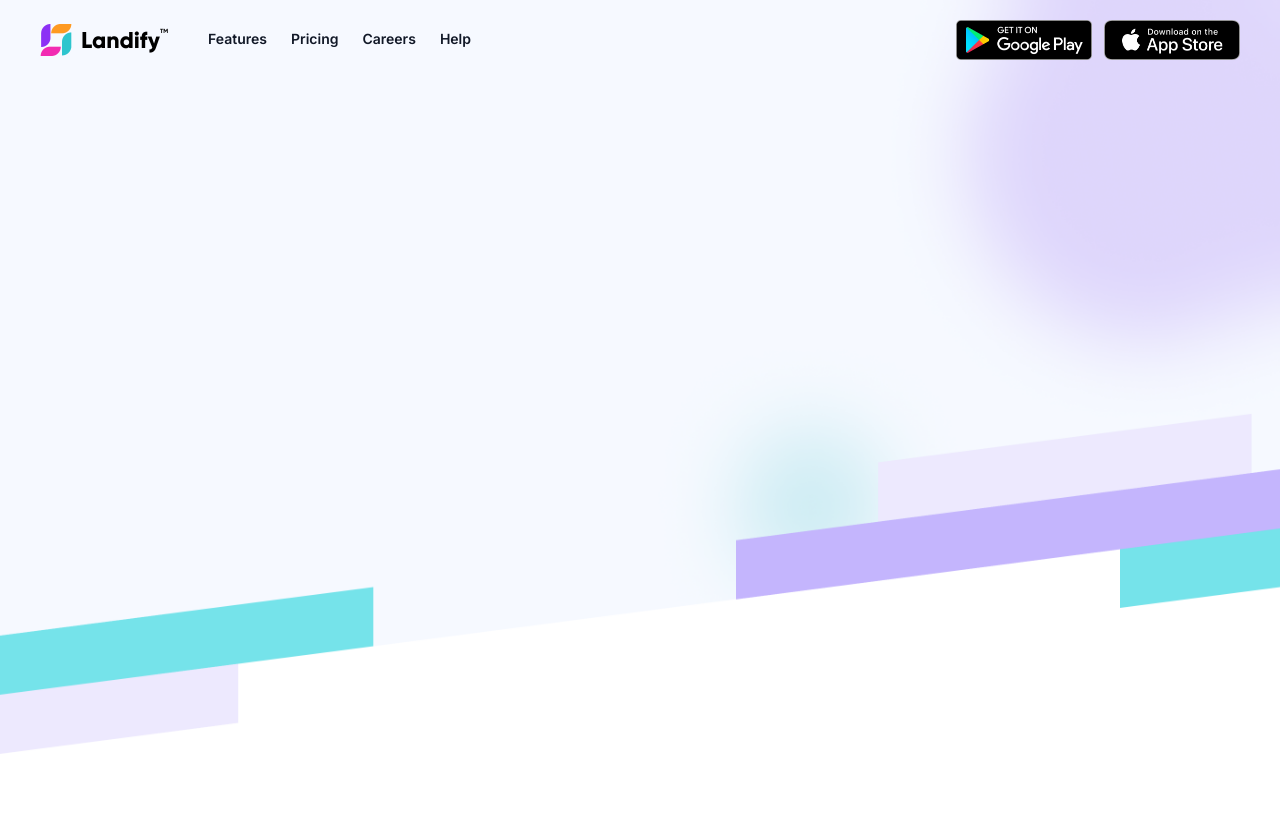
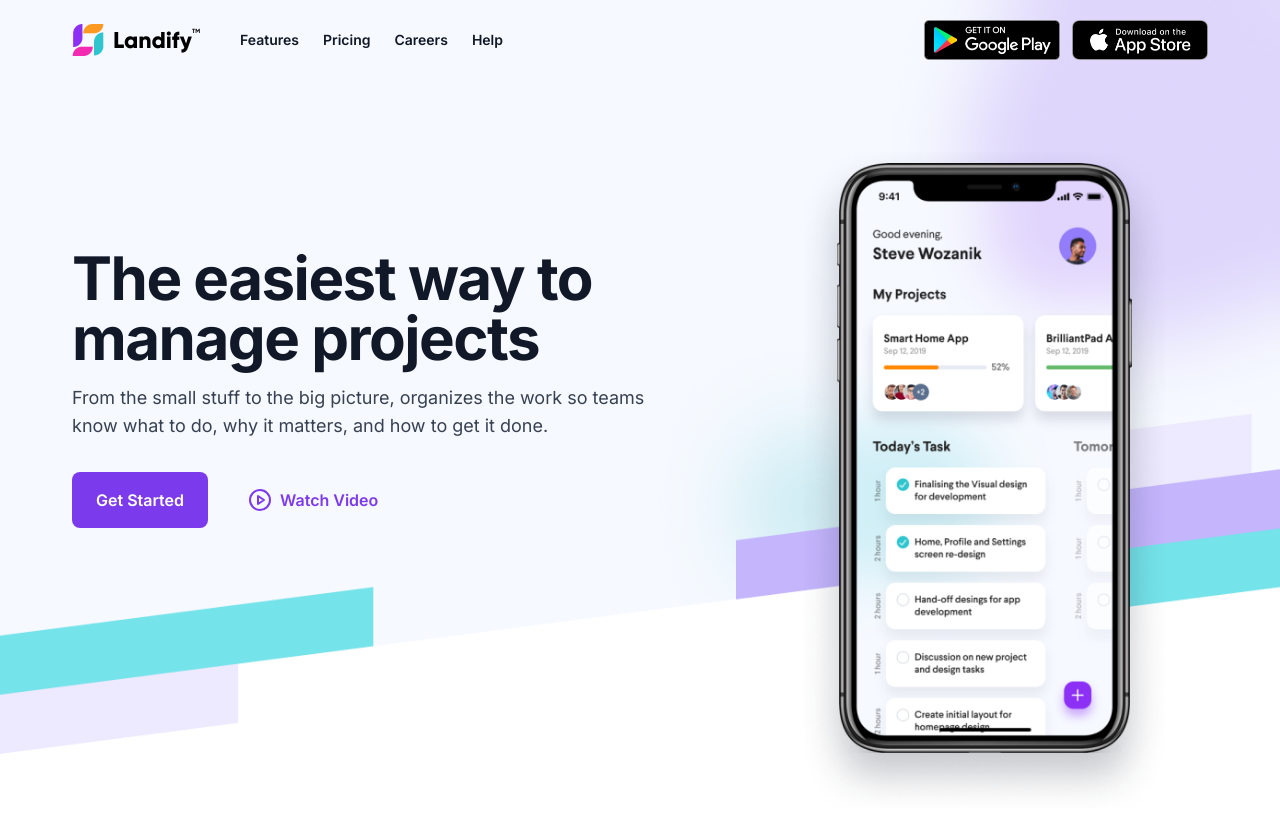
Before and after one commit to Khrysna/landify-design-1-react, a React (Vite) app: page / in a window 1280 px wide. Shown: the top 830 px of the page. Before the commit the page ends 800 px from the top, so only its background shows below. Built offline with nearby package versions, Linux system fonts and the light colour scheme.

Commit message:
add copywriting and mockup to home feature

```diff
--- a/src/App.tsx
+++ b/src/App.tsx
@@ -1,12 +1,37 @@
 import background from "./assets/background.png";
+import mockup from "./assets/mockup.png";
 import Navbar from "./components/Navbar";
+import { FiPlayCircle } from "react-icons/fi";
 
 function App() {
   return (
     <>
       <div className="relative">
-        <div className="flex flex-col max-w-[1440px] max-container padding-containerr">
+        <div className="flex flex-col max-container padding-container">
           <Navbar className="relative z-10" />
+          <div className="flex flex-col relative z-10 h-screen lg:py-[72px] lg:flex-row">
+            <div className="flex flex-col flex-none w-full lg:w-[55%] mr-8 pr-12 py-10 md:py-20 lg:py-24">
+              <h1 className="text-4xl md:text-5xl lg:text-6xl font-bold text-neutral-900 -tracking-wide leading-tight">
+                The easiest way to manage projects
+              </h1>
+              <p className="text-lg font-normal mt-4 text-neutral-700">
+                From the small stuff to the big picture, organizes the work so
+                teams know what to do, why it matters, and how to get it done.
+              </p>
+              <div className="flex mt-8 gap-4">
+                <button className="bg-primary-600 rounded-lg py-4 px-6 text-white text-base font-semibold ">
+                  Get Started
+                </button>
+                <button className="py-4 px-6 text-primary-600 text-base font-semibold flex items-center">
+                  <FiPlayCircle size={24} className="text-primary-600 mr-2" />{" "}
+                  Watch Video
+                </button>
+              </div>
+            </div>
+            <div className="flex flex-none lg:w-[45%] w-full h-full justify-center">
+              <img src={mockup} />
+            </div>
+          </div>
         </div>
         <img src={background} className="w-full h-screen z-0 absolute top-0" />
       </div>
--- a/src/components/Navbar.tsx
+++ b/src/components/Navbar.tsx
@@ -19,16 +19,13 @@ function Navbar({ className }: { className?: string }) {
   return (
     <>
       <div
-        className={twMerge(
-          className,
-          "flex h-20 items-center justify-between padding-container"
-        )}
+        className={twMerge(className, "flex h-20 items-center justify-between")}
       >
         <div className="flex">
           <img src={logo} className="h-[32px] w-[128px] mr-8" />
-          <ul className="lg:flex gap-2 hidden">
+          <ul className="lg:flex gap-2 hidden items-center">
             {navigations.map((navigation) => (
-              <li className="py-1 px-2 font-body-small font-semibold">
+              <li className="py-1 px-2 text-sm font-semibold text-neutral-900">
                 {navigation.title}
               </li>
             ))}
--- a/src/index.css
+++ b/src/index.css
@@ -2,17 +2,16 @@
 @tailwind components;
 @tailwind utilities;
 
+body {
+  font-family: "Inter";
+  -webkit-font-smoothing: antialiased;
+  -moz-osx-font-smoothing: grayscale;
+}
+
 .max-container {
-  @apply mx-auto max-w-[1440px];
+  @apply mx-auto max-w-[1216px];
 }
 
 .padding-container {
   @apply 2xl:px-0 px-10;
 }
-
-.font-body-small {
-  font-size: 14px;
-  line-height: 20 / 14;
-  font-family: "Inter";
-  color: #111827;
-}
--- a/tailwind.config.js
+++ b/tailwind.config.js
@@ -6,6 +6,11 @@ export default {
       fontFamily: {
         inter: ["Inter", "sans-serif"],
       },
+      colors: {
+        "neutral-700": "#374151",
+        "neutral-900": "#111827",
+        "primary-600": "#7C3AED",
+      },
     },
   },
   plugins: [],
```
Also changed, not shown: src/assets/mockup.png (added).
